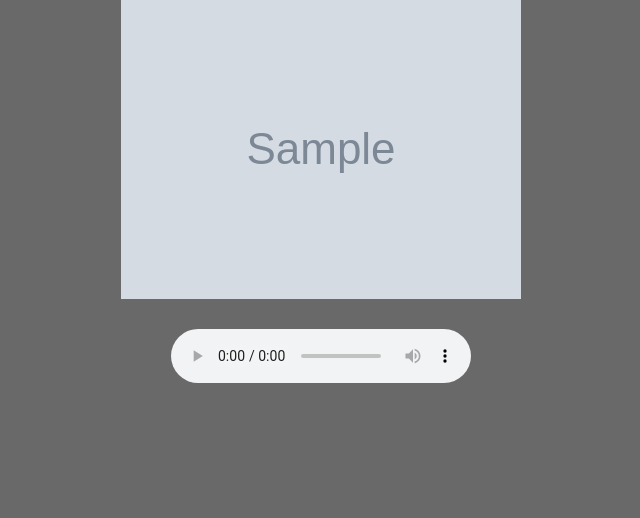
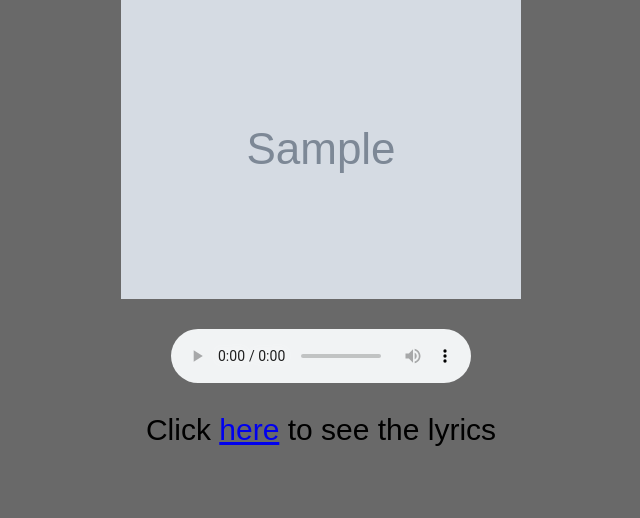
Before and after one commit to NJIT-CS490-SP21/Spotify-API-Application, a Flask app: page / in a window 1280 px wide. Shown: the part 73-591 px from the top of the page, without its empty margins (319-959 px from the left). Run offline with Flask 2, Linux system fonts and the light colour scheme; grey boxes marked "Sample" are stand-in pictures; a database or web service that is not in the repository returns one stand-in record (values such as "Sample title"); data that the repository does not hold is empty.

Commit message:
added link at bottom of page for lyrics of song. centered it and put link only on 'here'

```diff
--- a/templates/index.html
+++ b/templates/index.html
@@ -18,7 +18,9 @@
                 </audio>
             {%endif%}
         </p>
-
+        <p>
+            Click <a href={{lyric_url}}>here</a> to see the lyrics
+        </p>
     </body>
 
 </html>
```
